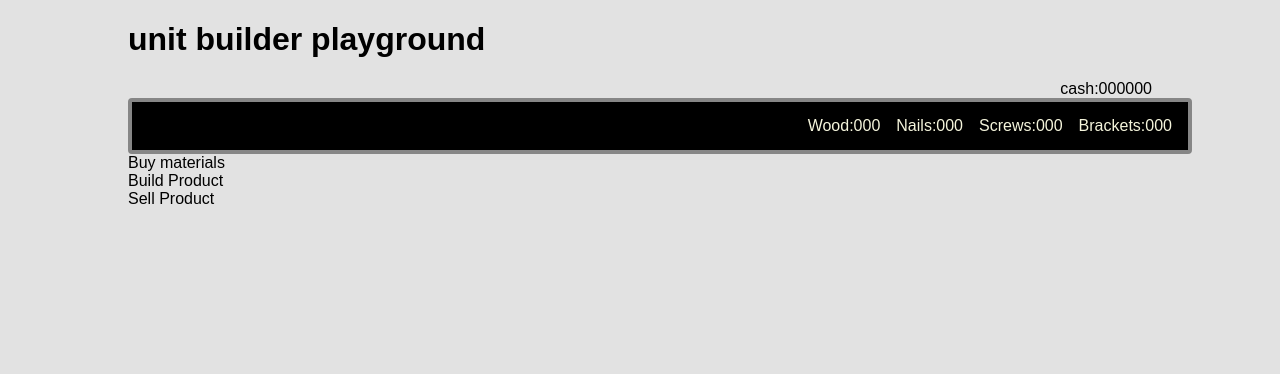
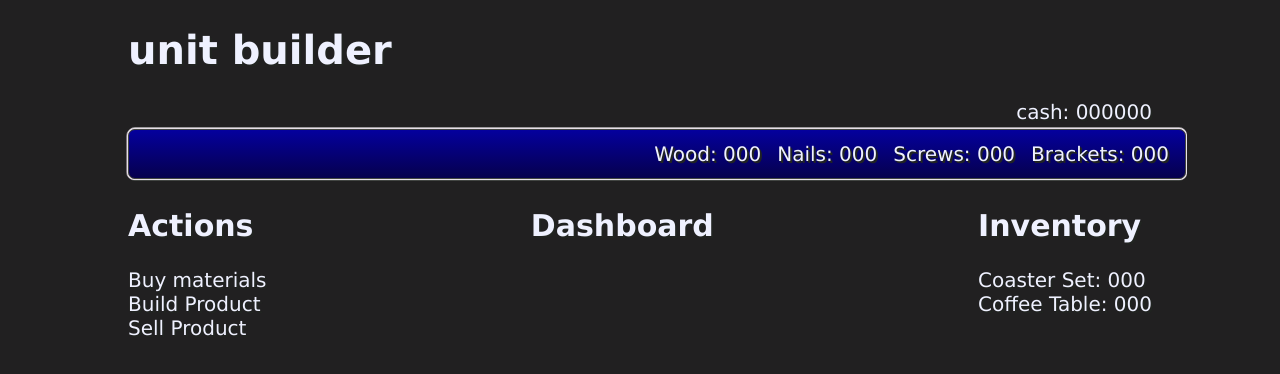
Before and after one commit to cwest9400/unitbuilder, a plain HTML site: page index.html in a window 1280 px wide. Drawn offline with Linux system fonts and the light colour scheme.

Commit message:
ff7 styling

```diff
--- a/index.html
+++ b/index.html
@@ -6,27 +6,39 @@
     <meta name="viewport" content="width=device-width, initial-scale=1.0">
     <link rel="stylesheet" href="style.css">
     <script src="main.js" defer> </script>
-    <title>Unit builder playground</title>
+    <title>Unit builder</title>
 </head>
 <body>
-    <h1> unit builder playground</h1>
+    <h1> unit builder</h1>
     <div class="consumable nav">
         <div class="resources">
-        <div class="materials" id="cash">cash:000000</div>
+        <div class="materials" id="cash">cash: 000000</div>
     </div>
     <div class="materialsContainer">
-        <div class="materials" id="wood">Wood:000 </div>
-        <div class="materials" id="nail">Nails:000 </div>
-        <div class="materials" id="screw">Screws:000 </div>
-        <div class="materials" id="bracket">Brackets:000 </div>
+        <div class="materials" id="wood">Wood: 000 </div>
+        <div class="materials" id="nail">Nails: 000 </div>
+        <div class="materials" id="screw">Screws: 000 </div>
+        <div class="materials" id="bracket">Brackets: 000 </div>
 </div>
-<div class="actionContainer">
-    <div class="actions" id="ActionBuy">Buy materials</div>
-    <div class="actions" id="ActionBuild">Build Product</div>
-    <div class="actions" id="ActionSell">Sell Product</div>
+<!--  -->
+<div class="section2">
+    <div class="actionContainer">
+        <h2> Actions</h2>
+        <div class="actions" id="ActionBuy">Buy materials</div>
+        <div class="actions" id="ActionBuild">Build Product</div>
+        <div class="actions" id="ActionSell">Sell Product</div>
+    </div>
+    <!--  -->
+    <div class="dashboard">
+        <h2>Dashboard</h2>
+    </div>
+    <!--  -->
+    <div class="inventoryContainer">
+        <h2>Inventory</h2>
+        <div class="fgiProduct" id="coasterset">Coaster Set: 000</div>
+        <div class="fgiProduct" id="coffeetable">Coffee Table: 000</div>
+    </div>
 </div>
-<div class="inventory">
 
-</div>
 </body>
 </html>
--- a/style.css
+++ b/style.css
@@ -1,7 +1,15 @@
 body {
-    background-color: rgb(226, 226, 226);
-    font-family: Arial, Helvetica, sans-serif;
+  /* background-color: rgb(226, 226, 226);
+  font-family: Arial, Helvetica, sans-serif; */
   margin: 0 10%;
+  color: #eff1ff;
+  text-shadow: 2px 2px #212421,
+               1px 1px #212021;
+  font-family: Verdana, sans-serif;
+  font-size: 20px;
+  font-weight: normal;
+
+  background-color: #212021;
 }
 .resources {
   display: flex;
@@ -9,14 +17,49 @@ body {
 }
 .materialsContainer {
   display: flex;
-    width:100%;
+  width: 100%;
   height: 48px;
-    background-color: rgb(0, 0, 0);
+  /* background-color: rgb(0, 0, 0);
     color: beige;
     border-radius: 4px;
-    border: solid 4px rgb(134, 134, 134);
+    border: solid 4px rgb(134, 134, 134); */
   justify-content: flex-end;
   align-items: center;
   gap: 16px;
   padding: 0 16px;
+  /*  */
+  border: solid 1px #424542;
+  box-shadow: 1px 1px #e7dfe7, -1px -1px #e7dfe7, 1px -1px #e7dfe7,
+    -1px 1px #e7dfe7, 0 -2px #9c9a9c, -2px 0 #7b757b, 0 2px #424542;
+  background: #04009d;
+  background: -moz-linear-gradient(top, #04009d 0%, #06004d 100%);
+  background: -webkit-gradient(
+    linear,
+    left top,
+    left bottom,
+    color-stop(0%, #04009d),
+    color-stop(100%, #06004d)
+  );
+  background: -webkit-linear-gradient(top, #04009d 0%, #06004d 100%);
+  background: -o-linear-gradient(top, #04009d 0%, #06004d 100%);
+  background: -ms-linear-gradient(top, #04009d 0%, #06004d 100%);
+  background: linear-gradient(to bottom, #04009d 0%, #06004d 100%);
+  filter: progid:DXImageTransform.Microsoft.gradient( startColorstr='#04009d', endColorstr='#06004d',GradientType=0 );
+
+  -webkit-border-radius: 7px;
+  -moz-border-radius: 7px;
+  border-radius: 7px;
+
+  color: #eff1ff;
+  text-shadow: 2px 2px #212421,
+               1px 1px #212021;
+  font-family: Verdana, sans-serif;
+  font-size: 20px;
+  font-weight: normal;
+  margin: 5px 0;
 }
+/*  */
+.section2 {
+  display: flex;
+  justify-content: space-between;
+}
```
Lines whose indentation alone changed are shown as unchanged.
